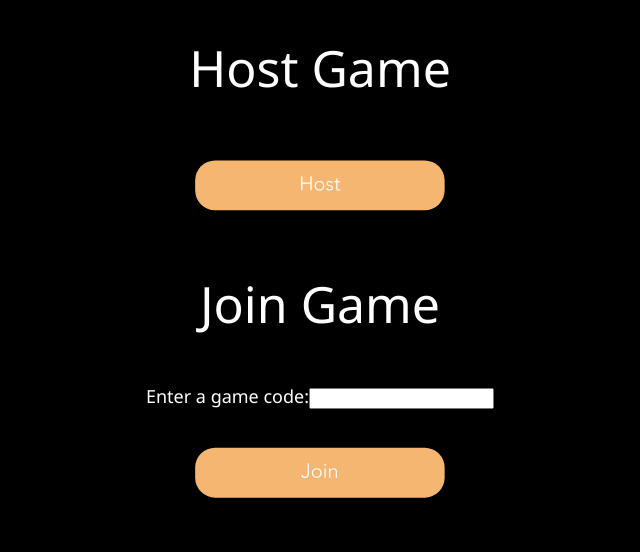
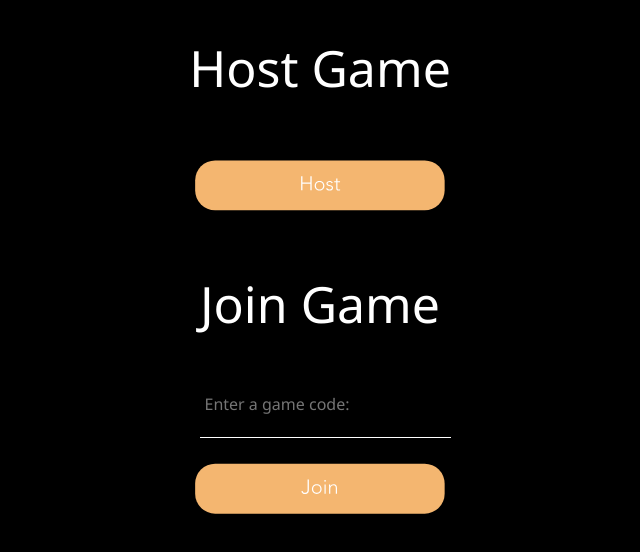
Before and after one commit to castlebutte/coronation, a React (Create React App) app in the folder client/: page /hostjoin in a window 1280 px wide. Shown: the top 552 px of the page, without its empty margins (320-960 px from the left). Built offline with nearby package versions, Linux system fonts and the light colour scheme.

Commit message:
prettyyy input

```diff
--- a/client/src/Components/HostJoinScreen.tsx
+++ b/client/src/Components/HostJoinScreen.tsx
@@ -45,12 +45,14 @@ export default function HostJoinScreen() {
         <Host />
       </div>
       <h1 className="mediumText">Join Game</h1>
-      <form className="inputField">
-        <label className="smallText">
-          Enter a game code:
-          <input type="text" value={code} onChange={codeHandler} />
-        </label>
-      </form>
+      <div className="inputField">
+        <input
+          placeholder="Enter a game code: "
+          type="number"
+          value={code}
+          onChange={codeHandler}
+        />
+      </div>
       <div className="buttonBox" onClick={joinGame}>
         <Join />
       </div>
--- a/client/src/Components/components.css
+++ b/client/src/Components/components.css
@@ -81,11 +81,35 @@
   margin-bottom: 1%;
   margin-top: 5%;
 }
-.inputField {
-  width: 50%;
+/* .inputField input {
+  width: 100%;
+  height: 50px;
   flex-direction: column;
   justify-content: center;
   align-content: center;
   text-align: center;
   padding: 1%;
+} */
+input::-webkit-outer-spin-button,
+input::-webkit-inner-spin-button {
+  -webkit-appearance: none;
+  margin: 0;
 }
+.inputField input {
+  flex-direction: column;
+  justify-content: center;
+  align-content: center;
+  /* text-align: center; */
+  width: 100%;
+  height: 56px;
+  padding: 5px;
+  border-width: 0;
+  border-bottom-width: 1px;
+  border-color: white;
+  font-family: "Segoe UI";
+  font-size: 16px;
+  font-weight: 400;
+  line-height: normal;
+  background-color: transparent;
+  color: white;
+}
```
